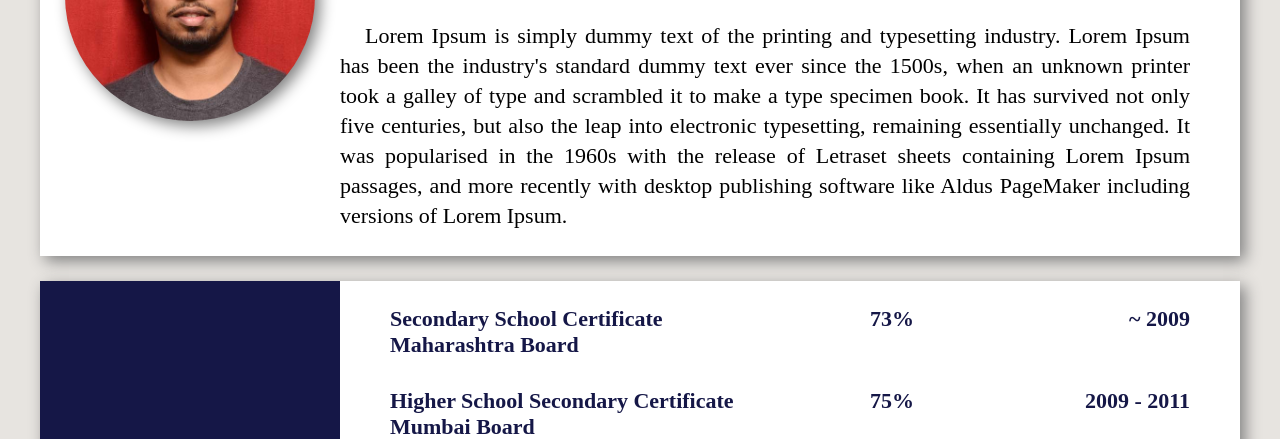
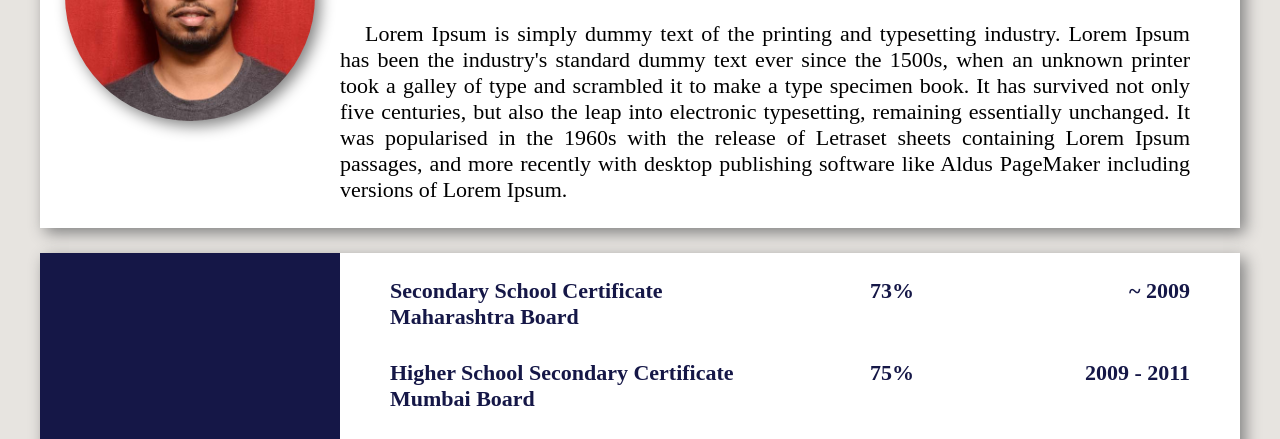
Before and after one commit to chavangaurav/cv, a plain HTML site: page index.html in a window 1280 px wide. Shown: the part 296-735 px from the top of the page. Drawn offline with Linux system fonts and the light colour scheme.

Commit message:
Update style.css

```diff
--- a/CSS/style.css
+++ b/CSS/style.css
@@ -93,7 +93,6 @@ body {
     padding: 0px 25px;
     text-indent: 25px;
     text-align: justify;
-    line-height: 30px;
 }
 
 .flex {
```
